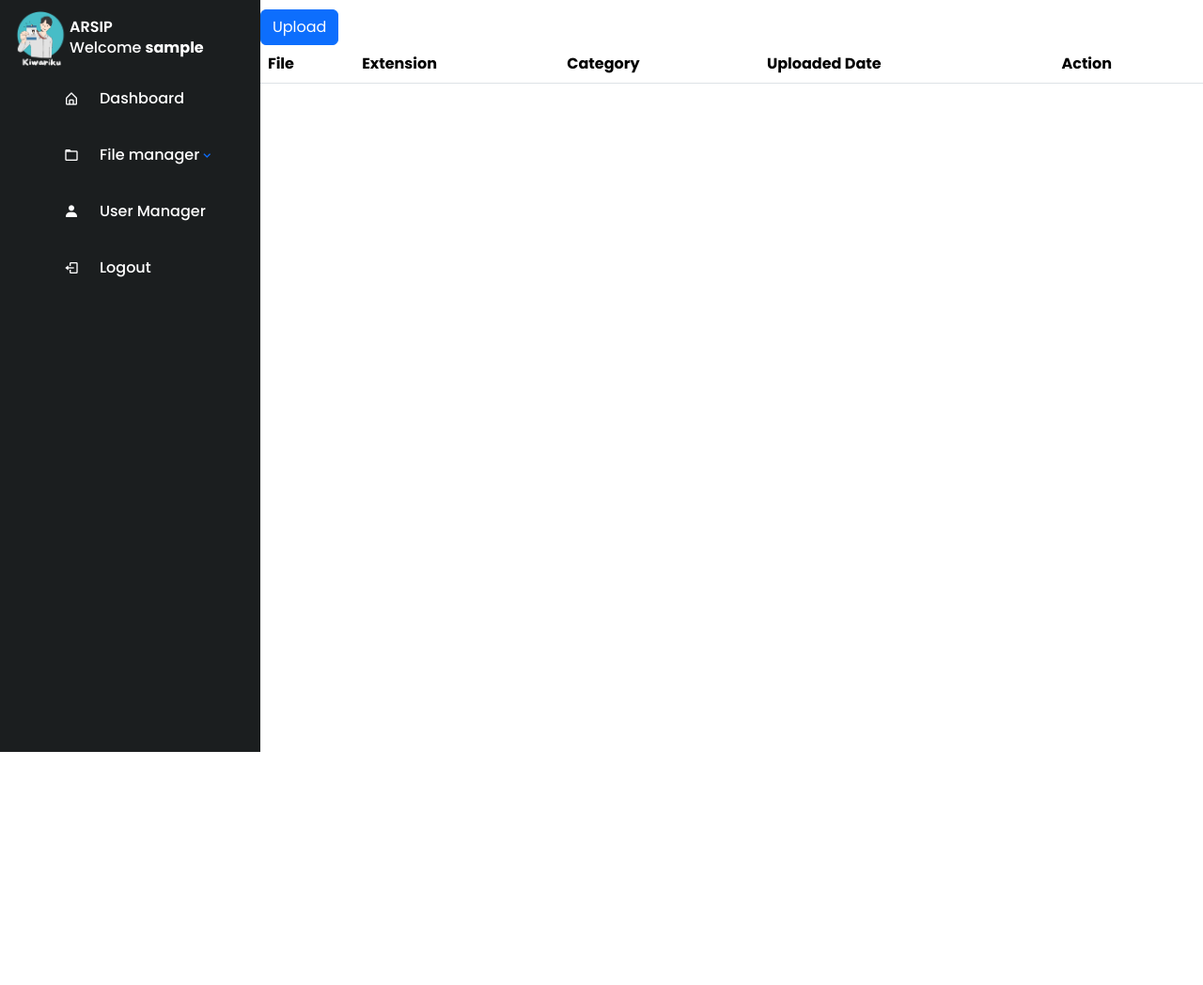
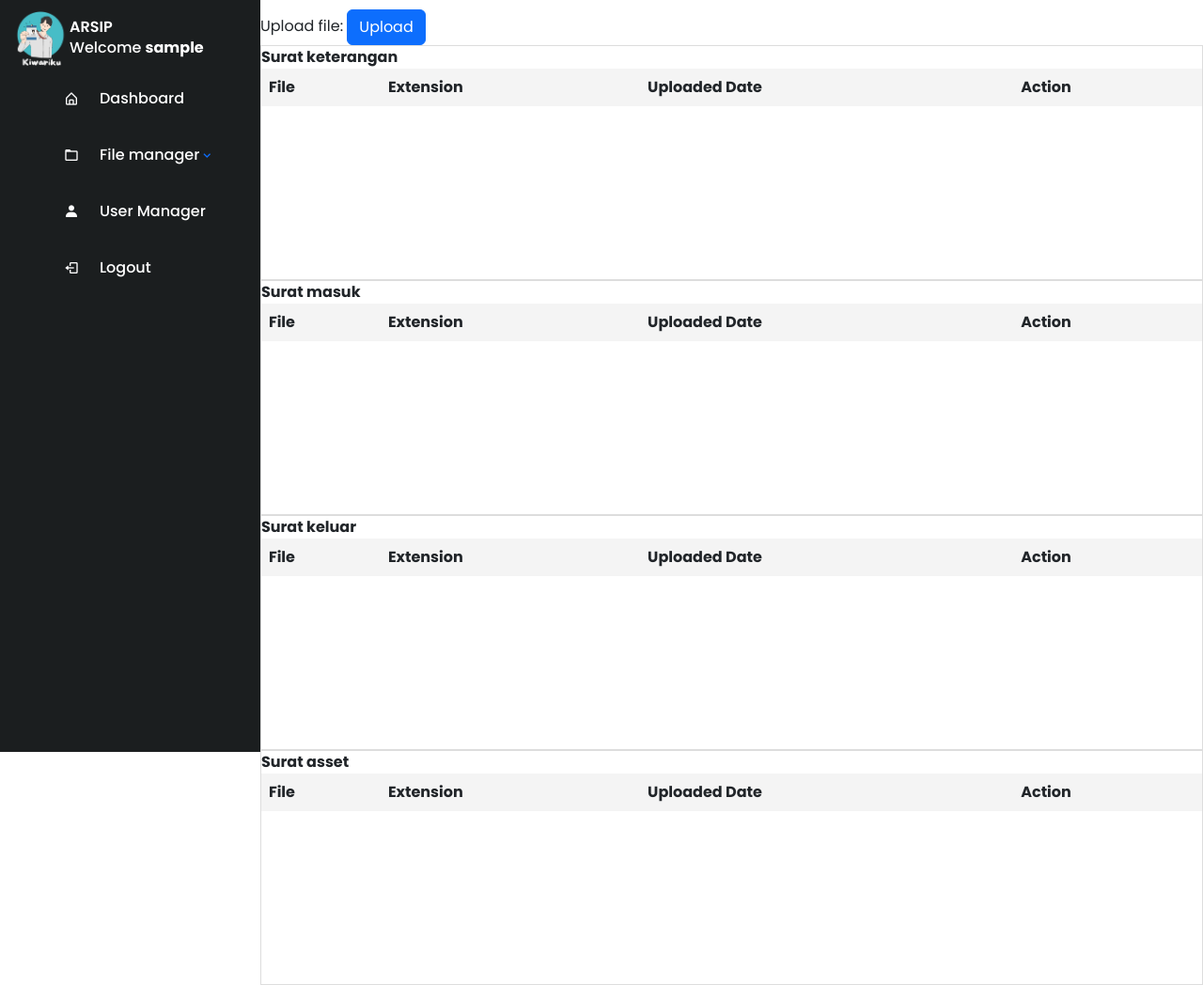
Before and after one commit to 0xbdg/DesaArchive, a Django app: page /file-manager/ in a window 1280 px wide. Shown: the whole page at 94% size. Before the commit the page ends 800 px from the top, so only its background shows below. Run offline with Django 5.2, Linux system fonts and the light colour scheme; the visitor is signed in with stand-in values (Sample User, id 1); data that the repository does not hold is empty.

Commit message:
jdjdhwqkjdhwq

```diff
--- a/Dashboard/static/css/style.css
+++ b/Dashboard/static/css/style.css
@@ -303,3 +303,25 @@ a:hover #logo1 {
 .isi2 {
   margin-top: 10px;
 }
+
+/* table */
+.table-container {
+  height: 250px;
+  overflow-y: auto;
+  border: 1px solid #ddd;
+}
+
+table {
+  width: 100%;
+  border-collapse: collapse;
+}
+
+th, td {
+  border: 1px solid #ddd;
+  padding: 8px;
+  text-align: left;
+}
+
+th {
+  background-color: #f4f4f4;
+}
--- a/Dashboard/templates/pages/filemanager.html
+++ b/Dashboard/templates/pages/filemanager.html
@@ -6,7 +6,7 @@
 
 {% block contents%}
 
-<button class="btn btn-primary" data-bs-target="#exampleModalToggle" data-bs-toggle="modal">Upload</button>
+<span>Upload file: <button class="btn btn-primary" data-bs-target="#exampleModalToggle" data-bs-toggle="modal">Upload</button></span>
 <div class="modal fade" id="exampleModalToggle" aria-hidden="true" aria-labelledby="exampleModalToggleLabel" tabindex="-1">
   <div class="modal-dialog modal-dialog-centered">
     <div class="modal-content">
@@ -25,24 +25,112 @@
   </div>
 </div>
 
-<table class="table">
+<div class="table-container">
+  <strong>Surat keterangan</strong>
+  <table>
+      <thead>
           <tr>
             <th>File</th>
             <th>Extension</th>
-    <th>Category</th>
             <th>Uploaded Date</th>
             <th>Action</th>
           </tr>
+      </thead>
+      <tbody>
+          <tr>
             {% for document in documents%}
             {% if document.category == "keluar" %}
             <tr>
               <td>{{ document.file.name }}</td>
               <td>{{ document.get_file_extension }}</td>
-    <td>{{ document.get_category_display }}</td>
               <td>{{ document.uploaded_at}}</td>
               <td><a href="{% url 'del' document.id%}">Delete</a>, <a download href="{{document.file.url}}" target="_blank">Download</a></td>
             </tr>
             {% endif %}
             {% endfor %}
+          </tr>
+      </tbody>
   </table>
+</div>
+<div class="table-container">
+  <strong>Surat masuk</strong>
+  <table>
+      <thead>
+          <tr>
+            <th>File</th>
+            <th>Extension</th>
+            <th>Uploaded Date</th>
+            <th>Action</th>
+          </tr>
+      </thead>
+      <tbody>
+          <tr>
+            {% for document in documents%}
+            {% if document.category == "masuk" %}
+            <tr>
+              <td>{{ document.file.name }}</td>
+              <td>{{ document.get_file_extension }}</td>
+              <td>{{ document.uploaded_at}}</td>
+              <td><a href="{% url 'del' document.id%}">Delete</a>, <a download href="{{document.file.url}}" target="_blank">Download</a></td>
+            </tr>
+            {% endif %}
+            {% endfor %}
+          </tr>
+      </tbody>
+  </table>
+</div>
+<div class="table-container">
+  <strong>Surat keluar</strong>
+  <table>
+      <thead>
+          <tr>
+            <th>File</th>
+            <th>Extension</th>
+            <th>Uploaded Date</th>
+            <th>Action</th>
+          </tr>
+      </thead>
+      <tbody>
+          <tr>
+            {% for document in documents%}
+            {% if document.category == "keluar" %}
+            <tr>
+              <td>{{ document.file.name }}</td>
+              <td>{{ document.get_file_extension }}</td>
+              <td>{{ document.uploaded_at}}</td>
+              <td><a href="{% url 'del' document.id%}">Delete</a>, <a download href="{{document.file.url}}" target="_blank">Download</a></td>
+            </tr>
+            {% endif %}
+            {% endfor %}
+          </tr>
+      </tbody>
+  </table>
+</div>
+<div class="table-container">
+  <strong>Surat asset</strong>
+  <table>
+      <thead>
+          <tr>
+            <th>File</th>
+            <th>Extension</th>
+            <th>Uploaded Date</th>
+            <th>Action</th>
+          </tr>
+      </thead>
+      <tbody>
+          <tr>
+            {% for document in documents%}
+            {% if document.category == "asset" %}
+            <tr>
+              <td>{{ document.file.name }}</td>
+              <td>{{ document.get_file_extension }}</td>
+              <td>{{ document.uploaded_at}}</td>
+              <td><a href="{% url 'del' document.id%}">Delete</a>, <a download href="{{document.file.url}}" target="_blank">Download</a></td>
+            </tr>
+            {% endif %}
+            {% endfor %}
+          </tr>
+      </tbody>
+  </table>
+</div>
 {% endblock%}
```
Also changed, not shown: Dashboard/templates/pages/userupdate.html (+9 -1 lines). Lines whose indentation alone changed are shown as unchanged.
